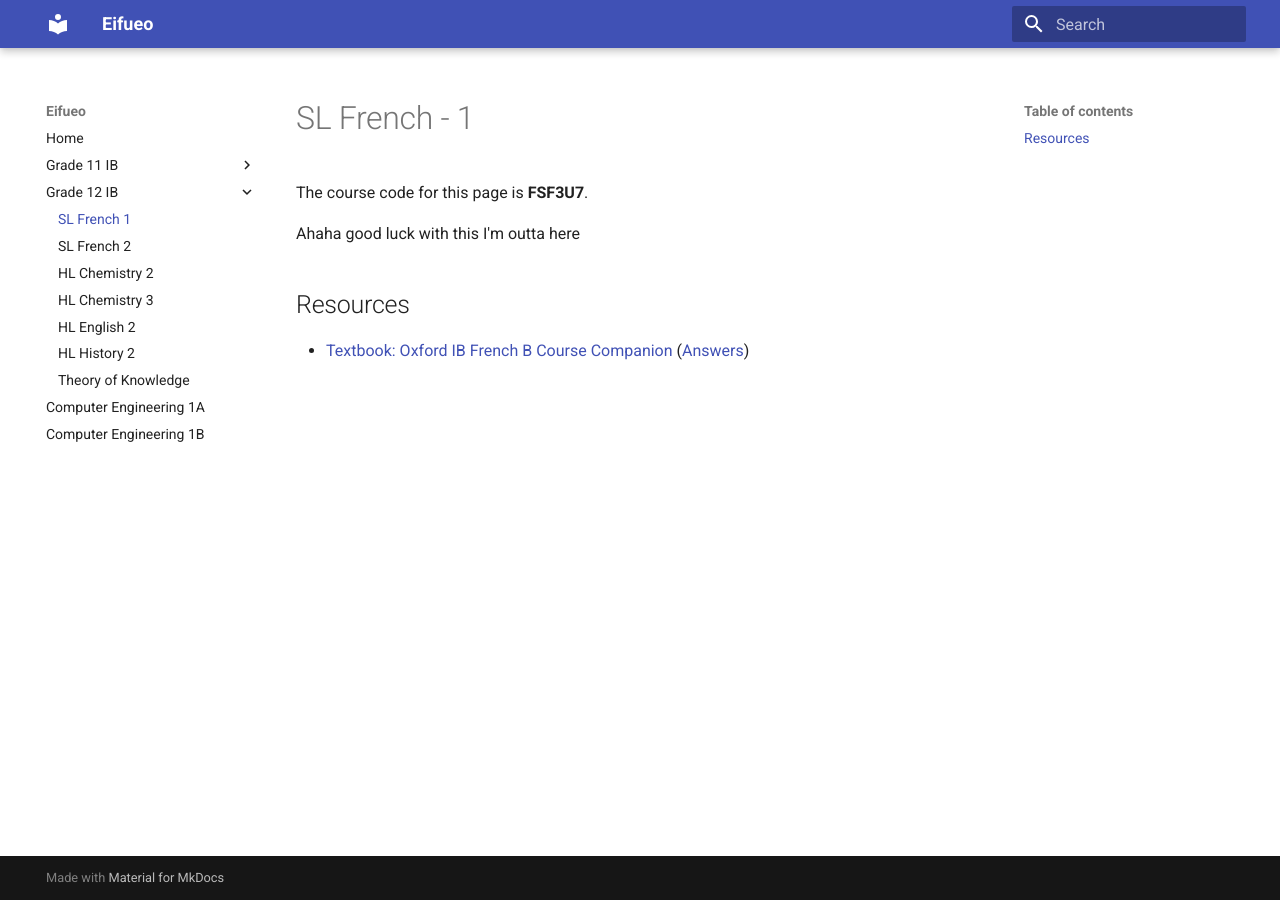
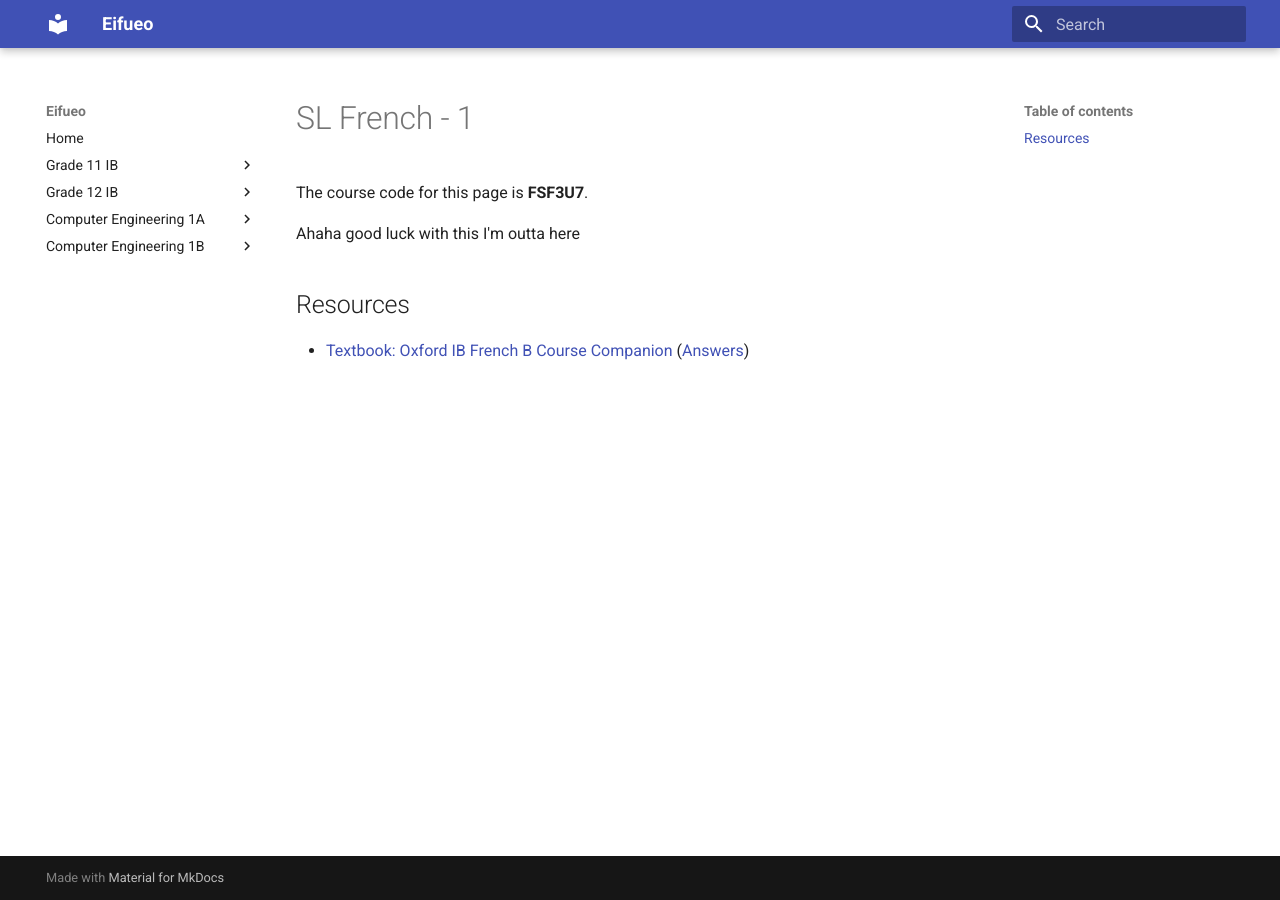
Before and after one commit to potatoeggy/eifueo, an MkDocs documentation site: the page built from docs/g11/fsf3u7.md, in a window 1280 px wide. Built offline with MkDocs 1.6.1 and Material for MkDocs 9.7.7, drawn with Linux system fonts in a browser that asks for light colours; part of the change alters nothing that is shown.

Commit message:
Create CE folders

```diff
--- a/mkdocs.yml
+++ b/mkdocs.yml
@@ -3,23 +3,35 @@ site_url: "https://eggworld.tk"
 nav:
   - Home: index.md
   - Grade 11 IB:
-      - SL Physics 1: sph3u7.md
-      - SL Physics 2: sph4u7.md
-      - SL Math - Analysis and Approaches 1: mhf4u7.md
-      - SL Math - Analysis and Approaches 2: mcv4u7.md
-      - HL English 1: eng3uz.md
-      - HL Chemistry 1: sch3uz.md
-      - HL History 1: chw3mz.md
+      - SL Physics 1: g11/sph3u7.md
+      - SL Physics 2: g11/sph4u7.md
+      - SL Math - Analysis and Approaches 1: g11/mhf4u7.md
+      - SL Math - Analysis and Approaches 2: g11/mcv4u7.md
+      - HL English 1: g11/eng3uz.md
+      - HL Chemistry 1: g11/sch3uz.md
+      - HL History 1: g11/chw3mz.md
+      - Theory of Knowledge: g11/tok.md
   - Grade 12 IB:
-      - SL French 1: fsf3u7.md
-      - SL French 2: fsf3uz.md
-      - HL Chemistry 2: sch4uz.md
-      - HL Chemistry 3: snc4mz.md
-      - HL English 2: eng4uz.md
-      - HL History 2: chy4uz.md
-      - Theory of Knowledge: tok.md
-  - Computer Engineering 1A: none
-  - Computer Engineering 1B: none
+      - SL French 1: g12/fsf3u7.md
+      - SL French 2: g12/fsf3uz.md
+      - HL Chemistry 2: g12/sch4uz.md
+      - HL Chemistry 3: g12/snc4mz.md
+      - HL English 2: g12/eng4uz.md
+      - HL History 2: g12/chy4uz.md
+  - Computer Engineering 1A:
+      - "ECE 105: Classical Mechanics": ce1/ece105.md
+      - "ECE 150: C++": ce1/ece150.md
+      - "ECE 190: What's An Engineer?": ce1/ece190.md
+      - "GENE 191: Engineering English": ce1/gene191.md
+      - "MATH 115: Linear Algebra": ce1/math115.md
+      - "MATH 117: Calculus 1": ce1/math117.md
+  - Computer Engineering 1B:
+      - "ECE 106: Electricity & Magnets": ce1/ece106.md
+      - "ECE 108: Discrete Math 1": ce1/ece108.md
+      - "ECE 124: Digital Circuits": ce1/ece124.md
+      - "ECE 140: Linear Circuits": ce1/ece140.md
+      - "ECE 192: Engineering Economics": ce1/ece192.md
+      - "MATH 119: Calculus 2": ce1/math119.md
 
 theme:
   name: material
```
Also changed, not shown: docs/g11/chw3mz.md (renamed from docs/chw3mz.md), docs/g11/eng3uz.md (renamed from docs/eng3uz.md), docs/g11/fsf3u7.md (renamed from docs/fsf3u7.md), docs/g11/mcv4u7.md (renamed from docs/mcv4u7.md), docs/g11/mhf4u7.md (renamed from docs/mhf4u7.md), docs/g11/sch3uz.md (renamed from docs/sch3uz.md), docs/g11/sph3u7.md (renamed from docs/sph3u7.md), docs/g11/sph4u7.md (renamed from docs/sph4u7.md), docs/g11/tok.md (renamed from docs/tok.md), docs/g12/chy4uz.md (renamed from docs/chy4uz.md), docs/g12/eng4uz.md (renamed from docs/eng4uz.md), docs/g12/fsf3uz.md (renamed from docs/fsf3uz.md), docs/g12/sch4uz.md (renamed from docs/sch4uz.md), docs/g12/snc4mz.md (renamed from docs/snc4mz.md).
